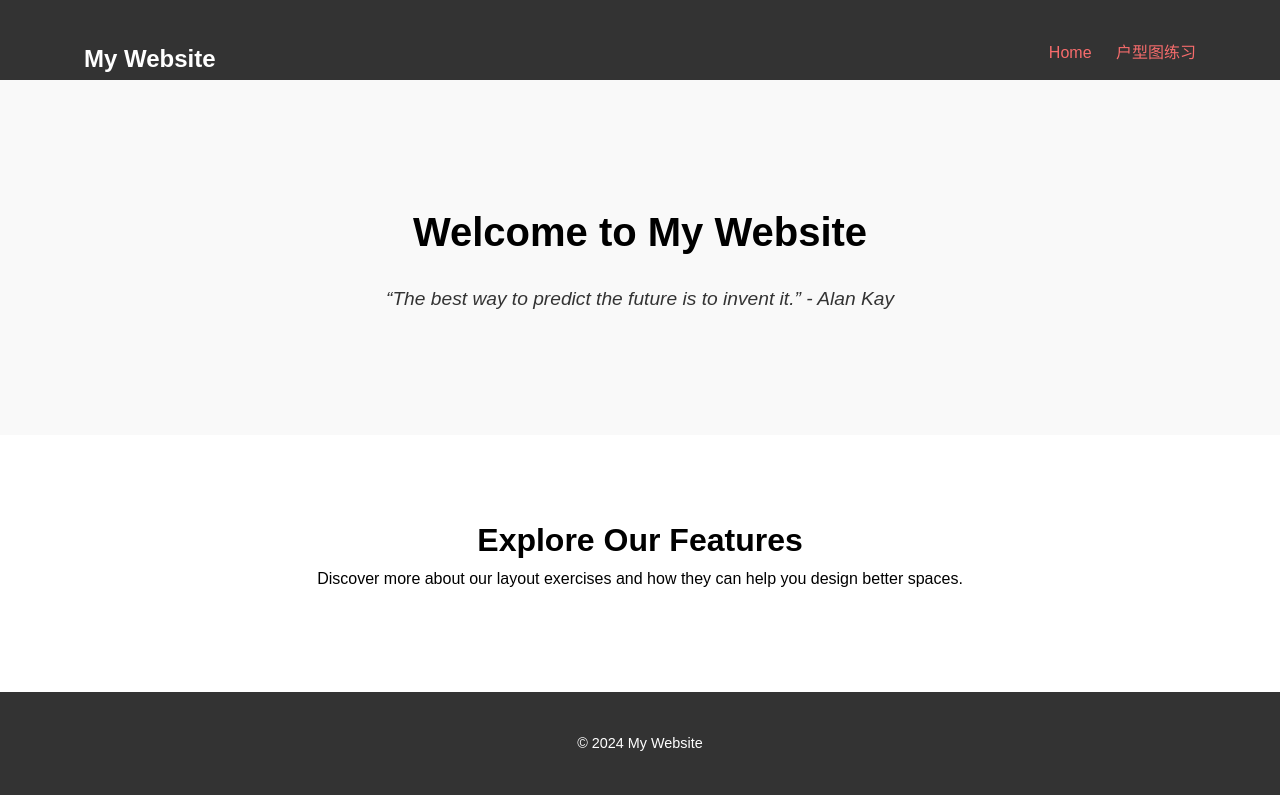
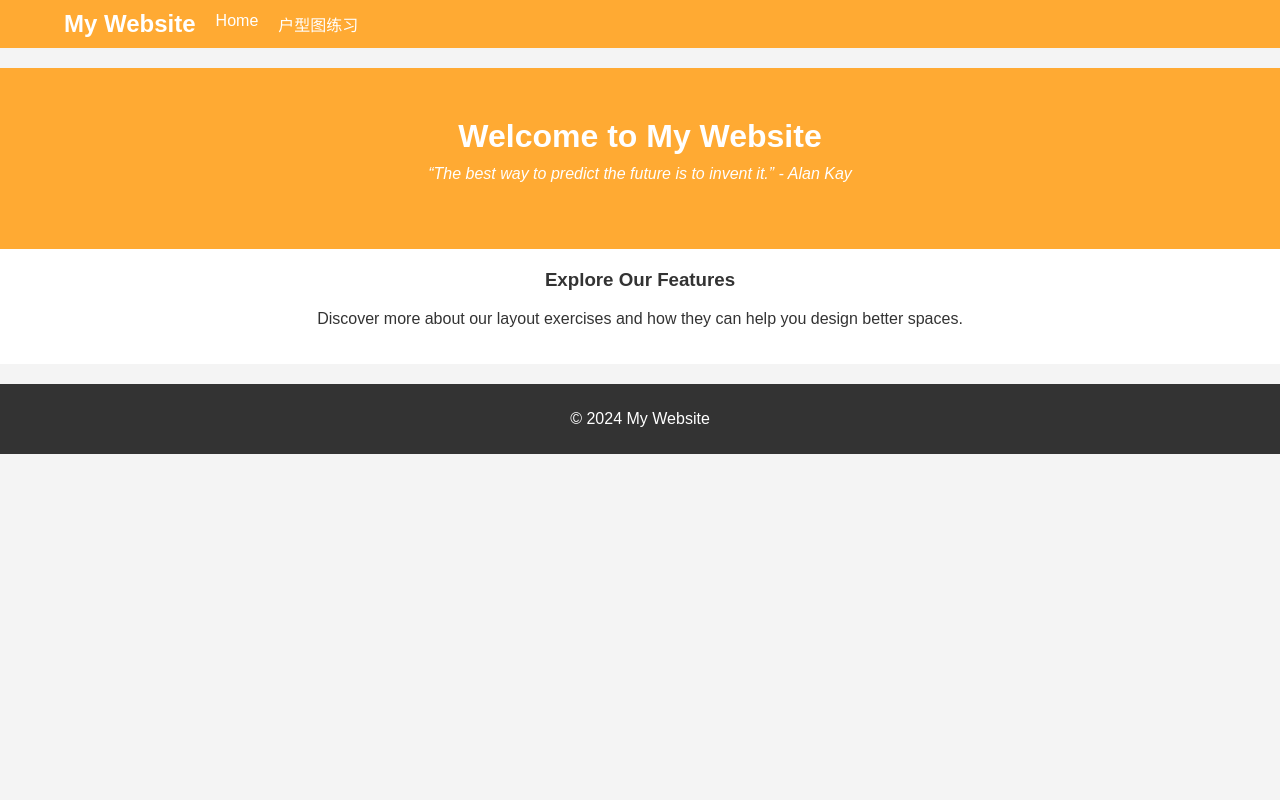
Before and after one commit to Caritasjh/hexinlianxi, a plain HTML site: page index.html in a window 1280 px wide. Drawn offline with Linux system fonts and the light colour scheme.

Commit message:
Update styles.css

```diff
--- a/styles.css
+++ b/styles.css
@@ -1,130 +1,106 @@
-/* Reset */
-* {
+/* 通用样式 */
+body {
+    font-family: Arial, sans-serif;
     margin: 0;
     padding: 0;
-    box-sizing: border-box;
+    color: #333; /* 深灰色字体 */
+    background-color: #f4f4f4; /* 背景色 */
 }
 
-/* General styles */
-body {
-    font-family: Arial, sans-serif;
-    background-color: #fff;
-    color: #000;
-    line-height: 1.6;
+/* 头部样式 */
+header {
+    background-color: #FFAA33; /* 橙色背景 */
+    color: #fff; /* 白色文字 */
+    padding: 10px 0;
 }
 
-/* Container */
-.container {
+header .container {
+    display: flex;
+    justify-content: space-between;
+    align-items: center;
     width: 90%;
     max-width: 1200px;
     margin: 0 auto;
-    padding: 20px;
 }
 
-/* Header */
-header {
-    background-color: #333;
-    color: #fff;
-    padding: 20px 0;
-    position: sticky;
-    top: 0;
-    z-index: 100;
+header nav {
+    display: flex;
+    align-items: center;
 }
 
 header .logo h1 {
-    float: left;
+    margin: 0;
+    font-size: 1.5em;
 }
 
-header nav ul {
+header ul {
     list-style: none;
-    float: right;
+    margin: 0;
+    padding: 0;
+    display: flex;
 }
 
-header nav ul li {
-    display: inline;
+header li {
     margin-left: 20px;
 }
 
-header nav ul li a {
+header a {
+    color: #fff; /* 白色链接 */
     text-decoration: none;
-    color: #f76c6c; /* Orange */
 }
 
-header nav ul li a:hover {
-    color: #c75450; /* Darker orange */
+header a:hover {
+    text-decoration: underline;
 }
 
-/* Hero section */
+/* 主体样式 */
+main {
+    padding: 20px 0;
+}
+
 .hero {
-    background-color: #f9f9f9;
+    background-color: #FFAA33; /* 橙色背景 */
+    color: #fff; /* 白色文字 */
+    padding: 50px 0;
     text-align: center;
-    padding: 100px 20px;
 }
 
 .hero h2 {
-    font-size: 2.5rem;
-    margin-bottom: 20px;
-    color: #000;
+    margin: 0;
+    font-size: 2em;
 }
 
-.quote {
-    font-size: 1.2rem;
-    color: #333;
+.hero .quote {
     font-style: italic;
-    margin-top: 20px;
+    margin-top: 10px;
 }
 
-/* Content section */
 .content {
-    background-color: #fff;
-    padding: 60px 20px;
+    padding: 20px;
+    background-color: #fff; /* 白色背景 */
+    color: #333; /* 深灰色文字 */
+}
+
+.feature {
+    max-width: 800px;
+    margin: 0 auto;
     text-align: center;
 }
 
-.content .feature {
-    margin-bottom: 20px;
+.feature h3 {
+    margin-top: 0;
 }
 
-.content h3 {
-    font-size: 2rem;
-    color: #000;
+/* 页脚样式 */
+footer {
+    background-color: #333; /* 深灰色背景 */
+    color: #fff; /* 白色文字 */
+    text-align: center;
+    padding: 10px 0;
 }
 
-/* Footer */
-footer {
-    background-color: #333;
-    color: #fff;
-    text-align: center;
-    padding: 20px 0;
-    font-size: 0.9rem;
+footer .container {
+    width: 90%;
+    max-width: 1200px;
+    margin: 0 auto;
 }
-
-footer p {
-    margin: 0;
-}
-
-/* Responsive design */
-@media (max-width: 768px) {
-    header .logo h1 {
-        font-size: 1.5rem;
-    }
-
-    header nav ul {
-        float: none;
-        text-align: center;
-        margin-top: 10px;
-    }
-
-    header nav ul li {
-        display: block;
-        margin: 10px 0;
-    }
-
-    .hero h2 {
-        font-size: 2rem;
-    }
-
-    .quote {
-        font-size: 1rem;
-    }
-}
```
